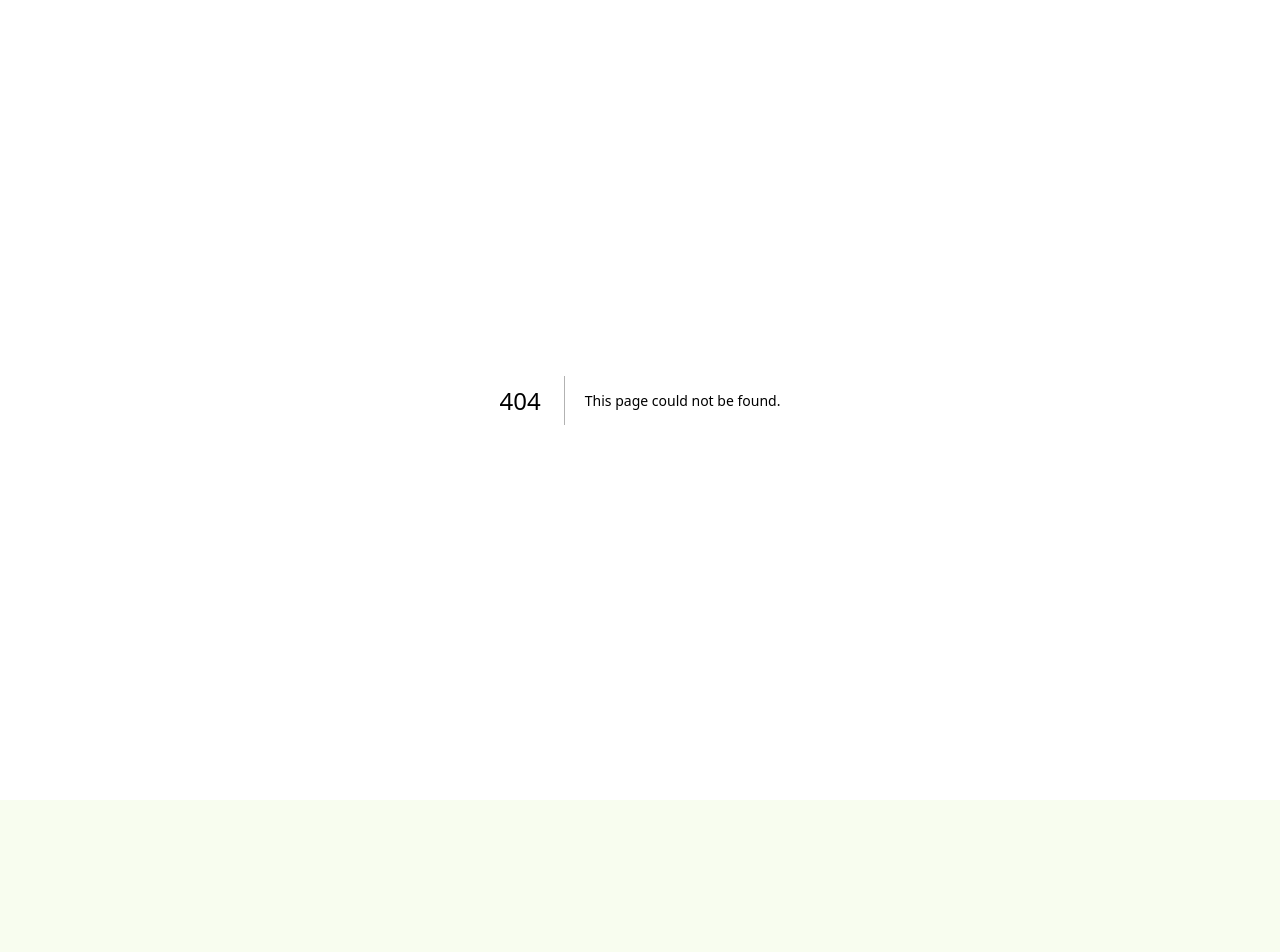
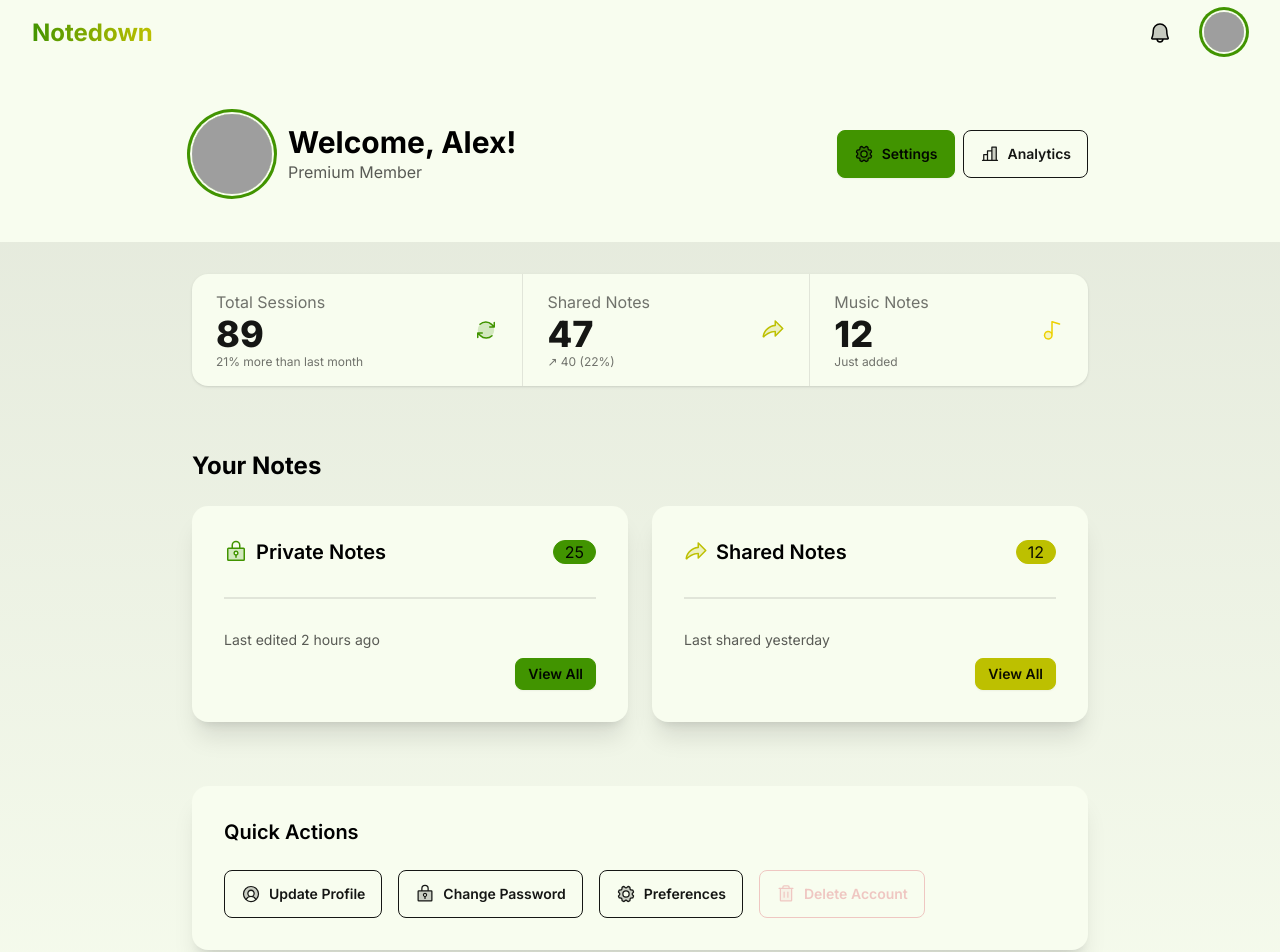
Before and after one commit to patrickaigbogun/notedown-wireframe, a Next.js app in the folder nextjs-fastapi/: page /profile in a window 1280 px wide. Before the commit this address had no page. Shown: the top 952 px of the page. Before the commit the page ends 800 px from the top, so only its background shows below. Built offline with nearby package versions, Linux system fonts and the light colour scheme; grey boxes are pictures that could not be loaded.

Commit message:
(wip): profile page

```diff
--- /dev/null
+++ b/nextjs-fastapi/app/profile/page.tsx
@@ -0,0 +1,190 @@
+// app/profile/page.tsx
+import {
+	MusicNoteSimple,
+	LockKey,
+	ArrowsClockwise,
+	ShareFat,
+	Trash,
+	Bell,
+	UserCircle,
+	Gear,
+	ChartBar
+  } from '@phosphor-icons/react/dist/ssr';
+
+  export default function UserProfile() {
+	return (
+	  <div className="min-h-screen bg-gradient-to-b from-base-200 to-base-100">
+		{/* Header */}
+		<header className="px-4 shadow-md navbar bg-base-100 sm:px-8">
+		  <div className="flex-1">
+			<h1 className="text-2xl font-bold text-transparent bg-gradient-to-r from-primary to-secondary bg-clip-text">
+			  Notedown
+			</h1>
+		  </div>
+		  <div className="flex-none gap-4">
+			<div className="dropdown dropdown-end">
+			  <label tabIndex={0} className="btn btn-ghost btn-circle">
+				<Bell size={24} weight="duotone" />
+			  </label>
+			</div>
+			<div className="dropdown dropdown-end">
+			  <label tabIndex={0} className="btn btn-ghost btn-circle avatar">
+				<div className="w-10 rounded-full ring ring-primary ring-offset-base-100 ring-offset-2">
+				  <img src="/api/placeholder/40/40" alt="User Avatar" />
+				</div>
+			  </label>
+			</div>
+		  </div>
+		</header>
+
+		{/* Hero Welcome */}
+		<section className="px-4 py-12 bg-base-100 sm:px-8">
+		  <div className="max-w-4xl mx-auto">
+			<div className="flex flex-col items-center justify-between gap-6 sm:flex-row">
+			  <div className="flex items-center gap-4">
+				<div className="avatar">
+				  <div className="w-20 rounded-full ring ring-primary ring-offset-base-100 ring-offset-2">
+					<img src="/api/placeholder/80/80" alt="Profile" />
+				  </div>
+				</div>
+				<div>
+				  <h2 className="text-3xl font-bold">Welcome, Alex!</h2>
+				  <p className="text-base-content/70">Premium Member</p>
+				</div>
+			  </div>
+			  <div className="flex gap-2">
+				<button className="btn btn-primary">
+				  <Gear size={20} weight="duotone" />
+				  Settings
+				</button>
+				<button className="btn btn-outline">
+				  <ChartBar size={20} weight="duotone" />
+				  Analytics
+				</button>
+			  </div>
+			</div>
+		  </div>
+		</section>
+
+		{/* Stats Cards */}
+		<section className="px-4 py-8 sm:px-8">
+		  <div className="max-w-4xl mx-auto">
+			<div className="w-full shadow stats stats-vertical lg:stats-horizontal">
+			  <div className="stat">
+				<div className="stat-figure text-primary">
+				  <ArrowsClockwise size={24} weight="duotone" />
+				</div>
+				<div className="stat-title">Total Sessions</div>
+				<div className="stat-value">89</div>
+				<div className="stat-desc">21% more than last month</div>
+			  </div>
+
+			  <div className="stat">
+				<div className="stat-figure text-secondary">
+				  <ShareFat size={24} weight="duotone" />
+				</div>
+				<div className="stat-title">Shared Notes</div>
+				<div className="stat-value">47</div>
+				<div className="stat-desc">↗︎ 40 (22%)</div>
+			  </div>
+
+			  <div className="stat">
+				<div className="stat-figure text-accent">
+				  <MusicNoteSimple size={24} weight="duotone" />
+				</div>
+				<div className="stat-title">Music Notes</div>
+				<div className="stat-value">12</div>
+				<div className="stat-desc">Just added</div>
+			  </div>
+			</div>
+		  </div>
+		</section>
+
+		{/* Notes Management */}
+		<section className="px-4 py-8 sm:px-8">
+		  <div className="max-w-4xl mx-auto">
+			<h3 className="mb-6 text-2xl font-bold">Your Notes</h3>
+			<div className="grid grid-cols-1 gap-6 md:grid-cols-2">
+			  <div className="shadow-xl card bg-base-100">
+				<div className="card-body">
+				  <div className="flex items-center justify-between">
+					<h4 className="card-title">
+					  <LockKey size={24} weight="duotone" className="text-primary" />
+					  Private Notes
+					</h4>
+					<span className="badge badge-primary badge-lg">25</span>
+				  </div>
+				  <div className="divider"></div>
+				  <div className="space-y-2">
+					<p className="text-sm text-base-content/70">Last edited 2 hours ago</p>
+					<div className="flex justify-end">
+					  <button className="btn btn-primary btn-sm">View All</button>
+					</div>
+				  </div>
+				</div>
+			  </div>
+
+			  <div className="shadow-xl card bg-base-100">
+				<div className="card-body">
+				  <div className="flex items-center justify-between">
+					<h4 className="card-title">
+					  <ShareFat size={24} weight="duotone" className="text-secondary" />
+					  Shared Notes
+					</h4>
+					<span className="badge badge-secondary badge-lg">12</span>
+				  </div>
+				  <div className="divider"></div>
+				  <div className="space-y-2">
+					<p className="text-sm text-base-content/70">Last shared yesterday</p>
+					<div className="flex justify-end">
+					  <button className="btn btn-secondary btn-sm">View All</button>
+					</div>
+				  </div>
+				</div>
+			  </div>
+			</div>
+		  </div>
+		</section>
+
+		{/* Profile Settings */}
+		<section className="px-4 py-8 sm:px-8">
+		  <div className="max-w-4xl mx-auto">
+			<div className="shadow-xl card bg-base-100">
+			  <div className="card-body">
+				<h3 className="card-title">Quick Actions</h3>
+				<div className="flex flex-wrap gap-4 mt-4">
+				  <button className="gap-2 btn btn-outline">
+					<UserCircle size={20} weight="duotone" />
+					Update Profile
+				  </button>
+				  <button className="gap-2 btn btn-outline">
+					<LockKey size={20} weight="duotone" />
+					Change Password
+				  </button>
+				  <button className="gap-2 btn btn-outline">
+					<Gear size={20} weight="duotone" />
+					Preferences
+				  </button>
+				  <button className="gap-2 btn btn-error btn-outline">
+					<Trash size={20} weight="duotone" />
+					Delete Account
+				  </button>
+				</div>
+			  </div>
+			</div>
+		  </div>
+		</section>
+
+		{/* Footer */}
+		<footer className="p-8 rounded footer footer-center bg-base-200 text-base-content">
+		  <div className="flex gap-4">
+			<ArrowsClockwise size={24} weight="duotone" className="text-primary" />
+			<MusicNoteSimple size={24} weight="duotone" className="text-primary" />
+		  </div>
+		  <div>
+			<p>Copyright © 2024 - All rights reserved by Notedown</p>
+		  </div>
+		</footer>
+	  </div>
+	);
+  }
```
